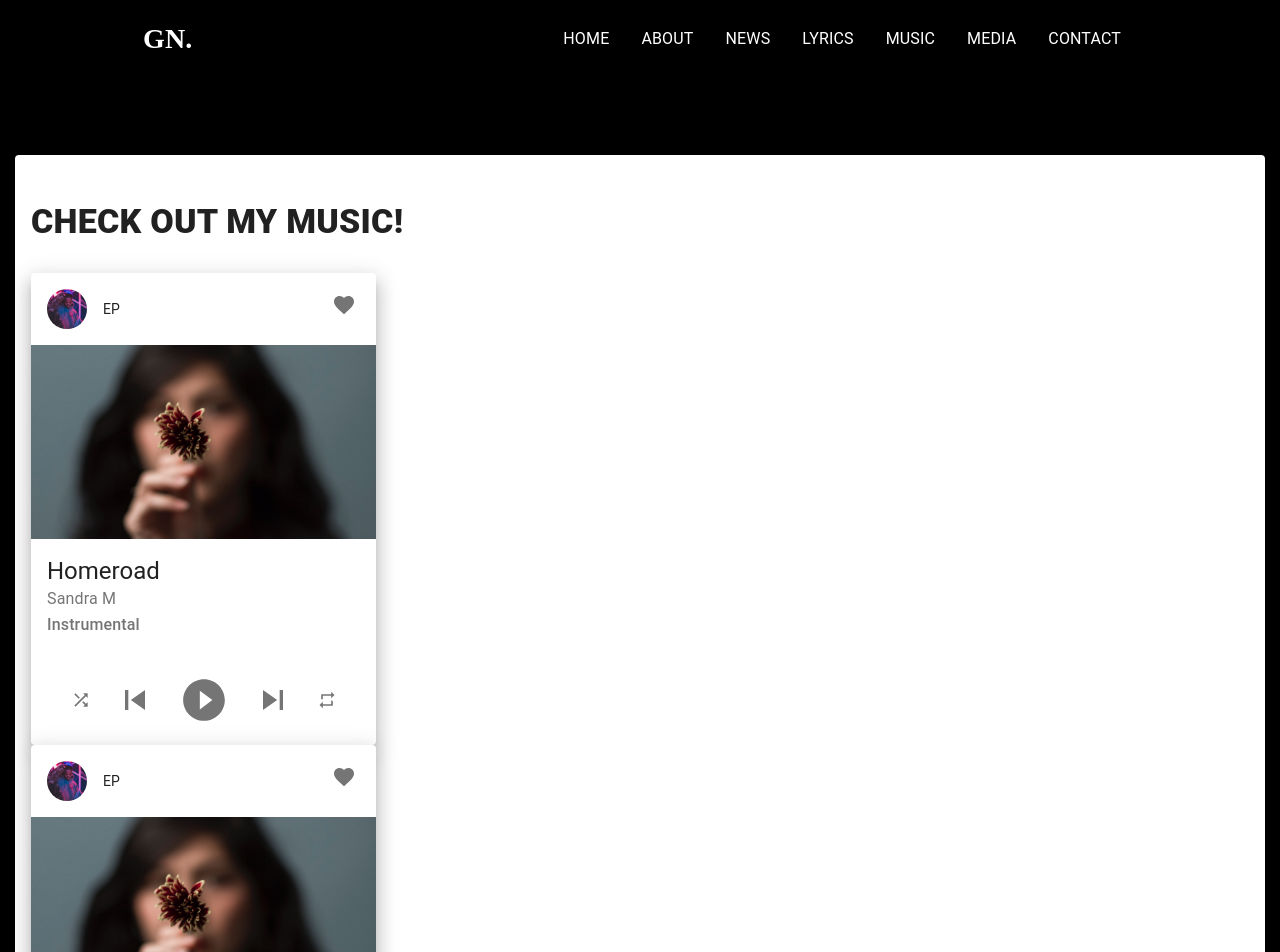
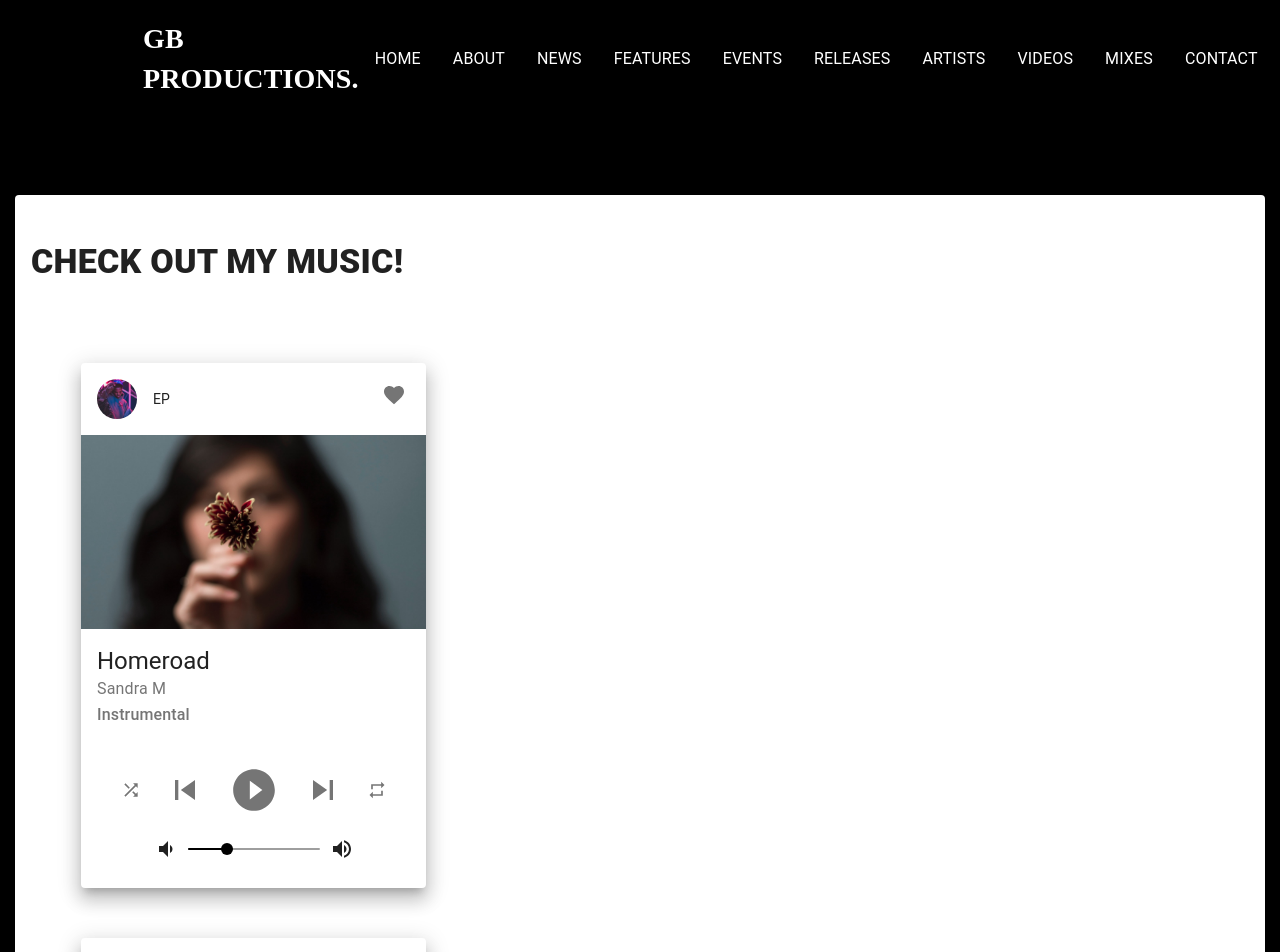
Before and after one commit to dehanz13/music-production-site, a React (Create React App) app: page /music in a window 1280 px wide. Shown: the top 952 px of the page. Built offline with nearby package versions, Linux system fonts and the light colour scheme.

Commit message:
added new nav links

```diff
--- a/src/App.js
+++ b/src/App.js
@@ -6,9 +6,13 @@ import { Route, Switch } from "react-router-dom";
 import Home from "./components";
 import About from "./components/About/About";
 import News from "./components/News/News";
-import Lyrics from "./components/Lyrics/Lyrics";
+import Features from "./components/Features/Features";
+import Events from "./components/Events/Events";
+import Releases from "./components/Releases/Releases";
+import Mixes from "./components/Mixes/Mixes";
+import Artists from "./components/Artists/Artists";
 import Music from "./components/Music/Music";
-import Media from "./components/Media/Media";
+import Videos from "./components/Videos/Videos";
 import Contact from "./components/Contact/Contact";
 import Layout from "./components/layout";
 // import './App.css';
@@ -39,9 +43,13 @@ function App() {
             <Route exact path="/" component={Home} />
             <Route exact path="/about" component={About} />
             <Route exact path="/news" component={News} />
-            <Route exact path="/lyrics" component={Lyrics} />
+            <Route exact path="/features" component={Features} />
+            <Route exact path="/events" component={Events} />
+            <Route exact path="/artists" component={Artists} />
+            <Route exact path="/releases" component={Releases} />
+            <Route exact path="/mixes" component={Mixes} />
             <Route exact path="/music" component={Music} />
-            <Route exact path="/media" component={Media} />
+            <Route exact path="/videos" component={Videos} />
             <Route exact path="/contact" component={Contact} />
           </Switch>
         </Layout>
--- /dev/null
+++ b/src/components/Artists/Artists.js
@@ -0,0 +1,16 @@
+import React from "react";
+import { makeStyles } from "@material-ui/core/styles";
+import { Paper, Typography, Box, Container, Grid } from "@material-ui/core";
+
+const useStyles = makeStyles((theme) => ({}));
+
+const Artists = () => {
+  const classes = useStyles();
+  return (
+    <div>
+      <h1>Artists PAGE</h1>
+    </div>
+  );
+};
+
+export default Artists;
--- /dev/null
+++ b/src/components/Features/Features.js
@@ -0,0 +1,16 @@
+import React from "react";
+import { makeStyles } from "@material-ui/core/styles";
+import { Paper, Typography, Box, Container, Grid } from "@material-ui/core";
+
+const useStyles = makeStyles((theme) => ({}));
+
+const Features = () => {
+  const classes = useStyles();
+  return (
+    <div>
+      <h1>Features PAGE</h1>
+    </div>
+  );
+};
+
+export default Features;
--- a/src/components/Globals/Navbar.js
+++ b/src/components/Globals/Navbar.js
@@ -94,9 +94,12 @@ const navbarItems = [
   { listText: "Home", listPath: "/" },
   { listText: "About", listPath: "/about" },
   { listText: "News", listPath: "/news" },
-  { listText: "Lyrics", listPath: "/lyrics" },
-  { listText: "Music", listPath: "/music" },
-  { listText: "Media", listPath: "/media" },
+  { listText: "Features", listPath: "/features" },
+  { listText: "Events", listPath: "/events" },
+  { listText: "Releases", listPath: "/Releases" },
+  { listText: "Artists", listPath: "/artists" },
+  { listText: "Videos", listPath: "/videos" },
+  { listText: "Mixes", listPath: "/mixes" },
   { listText: "Contact", listPath: "/contact" },
 ];
 
@@ -109,7 +112,7 @@ const Navbar = () => {
       <AppBar position="fixed sticky" className={classes.appbar} elevation={12}>
         <Toolbar className={classes.appbarWrapper}>
           <Link className={classes.appbarTitle} to="/">
-            <h1 className={classes.colorText}>GN.</h1>
+            <h1 className={classes.colorText}>GB Productions.</h1>
           </Link>
           {/* <Container className={classes.navDisplayFlex}> */}
           <List
--- a/src/components/Home/HeroContent.js
+++ b/src/components/Home/HeroContent.js
@@ -52,7 +52,7 @@ const HeroContent = () => {
             // bgcolor="#000000"
             // m="auto"
           >
-            <h1 className={classes.titleText}>Gale Nanlohy</h1>
+            <h1 className={classes.titleText}>Gale Bertrand Productions</h1>
           </Box>
         </Grid>
       </Grid>
--- /dev/null
+++ b/src/components/Mixes/Mixes.js
@@ -0,0 +1,16 @@
+import React from "react";
+import { makeStyles } from "@material-ui/core/styles";
+import { Paper, Typography, Box, Container, Grid } from "@material-ui/core";
+
+const useStyles = makeStyles((theme) => ({}));
+
+const Mixes = () => {
+  const classes = useStyles();
+  return (
+    <div>
+      <h1>Mixes PAGE</h1>
+    </div>
+  );
+};
+
+export default Mixes;
--- a/src/components/MusicPlayer/AudioPlayer.js
+++ b/src/components/MusicPlayer/AudioPlayer.js
@@ -15,6 +15,7 @@ import {
   IconButton,
   Paper,
   Avatar,
+  Slider,
 } from "@material-ui/core";
 import { red } from "@material-ui/core/colors";
 import FavoriteIcon from "@material-ui/icons/Favorite";
@@ -38,6 +39,7 @@ import RepeatOneIcon from "@material-ui/icons/RepeatOne";
 // import song2 from "../../assets/songs/Edge.mp3";
 // import song3 from "../../assets/songs/Fractures.mp3";
 import { songsArr } from "../../context/songs";
+// import Playlist from "./Playlist";
 
 const useStyles = makeStyles((theme) => ({
   paperContainer: {
@@ -74,6 +76,8 @@ const useStyles = makeStyles((theme) => ({
   },
   root: {
     maxWidth: 345,
+    paddingBottom: 20,
+    margin: theme.spacing(10),
   },
   media: {
     height: 0,
@@ -106,6 +110,10 @@ const useStyles = makeStyles((theme) => ({
   },
   nextPrevButton: {
     fontSize: 40,
+  },
+  rootSlider: {
+    width: 200,
+    margin: "0 auto",
   },
 }));
 
@@ -183,6 +191,11 @@ const useMultiAudio = (urls) => {
 
 const Player = ({ player, toggle }) => {
   const classes = useStyles();
+  const [value, setValue] = React.useState(30);
+
+  const handleChange = (event, newValue) => {
+    setValue(newValue);
+  };
   return (
     <Card className={classes.root}>
       <CardHeader
@@ -191,10 +204,7 @@ const Player = ({ player, toggle }) => {
             src={player.artist}
             aria-label="song title"
             className={classes.avatar}
-            // style={{ backgroundImage: `url(${player.artist})` }}
-          >
-            {/* <img src={player.artist} /> */}
-          </Avatar>
+          ></Avatar>
         }
         action={
           <IconButton aria-label="favorite">
@@ -240,6 +250,23 @@ const Player = ({ player, toggle }) => {
           <RepeatIcon className={classes.sidebutton} />
         </IconButton>
       </CardActions>
+      <div className={classes.rootSlider}>
+        <Grid container spacing={2} className={classes.playbarContainer}>
+          <Grid item>
+            <VolumeDownIcon />
+          </Grid>
+          <Grid item xs>
+            <Slider
+              value={value}
+              onChange={handleChange}
+              aria-labelledby="continuous-slider"
+            />
+          </Grid>
+          <Grid item>
+            <VolumeUpIcon />
+          </Grid>
+        </Grid>
+      </div>
     </Card>
   );
 };
@@ -258,7 +285,7 @@ const AudioPlayer = () => {
             </Box>
             <Box>
               {players.map((player, i) => (
-                <Player key={i} player={player} toggle={toggle(i)} />
+                <Player key={i} player={player} toggle={toggle(i)} p={10} />
               ))}
             </Box>
           </CardContent>
--- /dev/null
+++ b/src/components/Releases/Releases.js
@@ -0,0 +1,16 @@
+import React from "react";
+import { makeStyles } from "@material-ui/core/styles";
+import { Paper, Typography, Box, Container, Grid } from "@material-ui/core";
+
+const useStyles = makeStyles((theme) => ({}));
+
+const Releases = () => {
+  const classes = useStyles();
+  return (
+    <div>
+      <h1>Releases PAGE</h1>
+    </div>
+  );
+};
+
+export default Releases;
```
Also changed, not shown: src/components/MusicPlayer/Playlist.js (+40 -0 lines), src/components/Events/Events.js (renamed from src/components/Lyrics/Lyrics.js), src/components/Videos/Videos.js (renamed from src/components/Media/Media.js).
